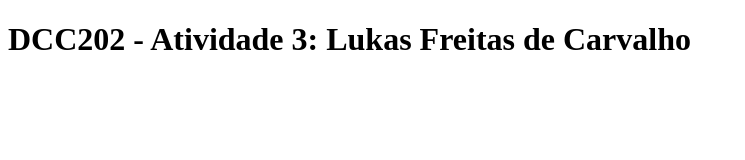
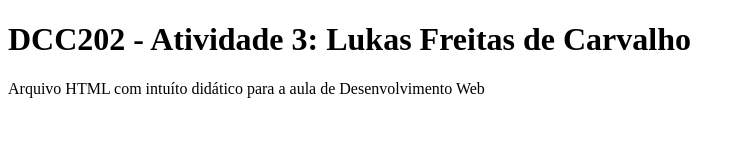
Before and after one commit to ufjf-dcc202/ufjf-dcc202-2023-3-a-atv3-Lukas712, a website: page index.html in a window 1280 px wide. Shown: the whole page, without its empty margins (0-745 px from the left). Drawn offline with Linux system fonts and the light colour scheme.

Commit message:
Adição do parágrafo da main

```diff
--- a/index.html
+++ b/index.html
@@ -8,6 +8,7 @@
 <body>
     <main>
         <h1>DCC202 - Atividade 3: Lukas Freitas de Carvalho</h1>
+        <p>Arquivo HTML com intuíto didático para a aula de Desenvolvimento Web</p>
 
     </main>
 </body>
```
